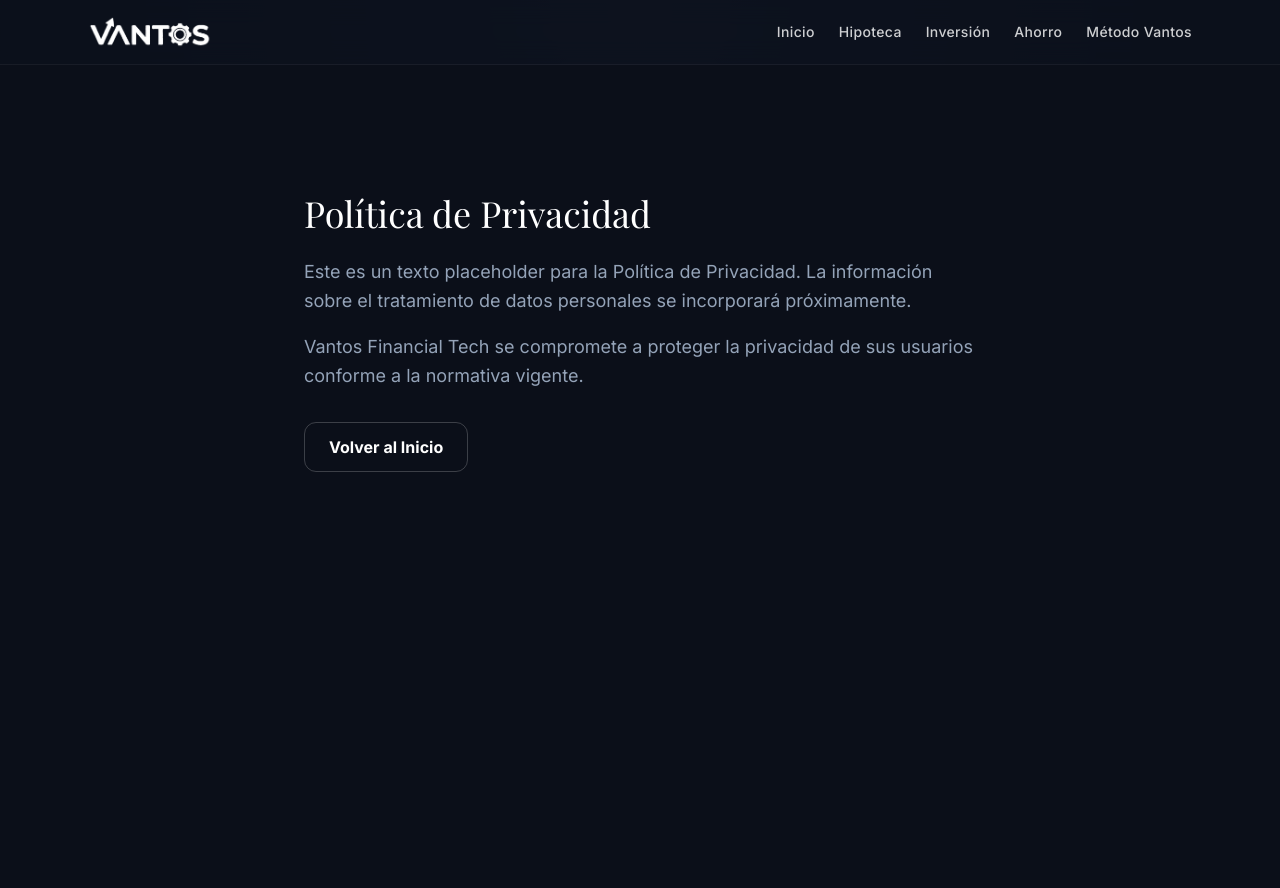
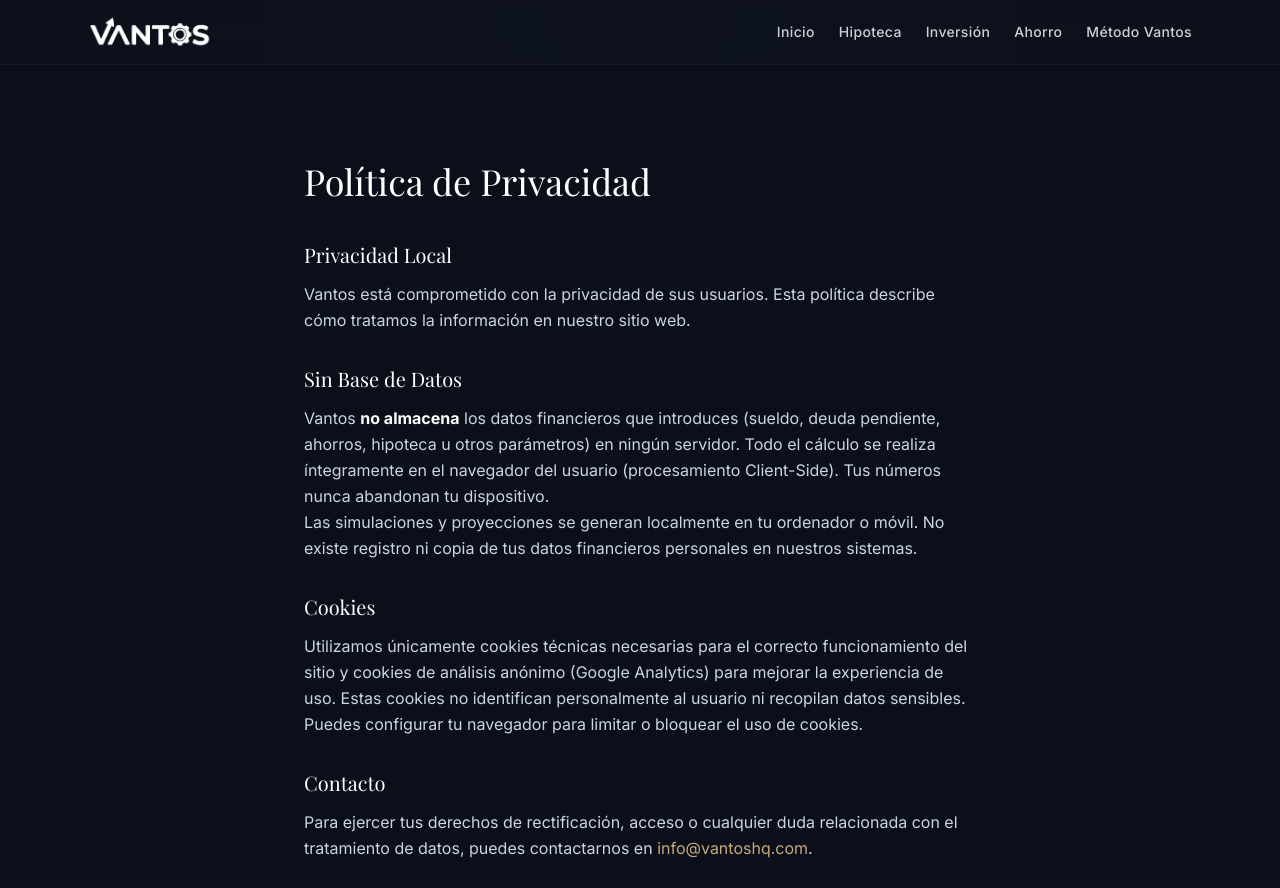
Before and after one commit to bombardeenLaUA/Vantos, a Next.js app: page /privacidad in a window 1280 px wide. Shown: the top 888 px of the page. Built offline with nearby package versions, Linux system fonts and the light colour scheme; a web font is replaced by a local one.

Commit message:
retoques finales definitivos + paginas legal y privacidad

```diff
--- a/app/aviso-legal/page.tsx
+++ b/app/aviso-legal/page.tsx
@@ -2,20 +2,43 @@ import Link from "next/link";
 
 export default function AvisoLegalPage() {
   return (
-    <div className="min-h-screen bg-vantos-dark pt-32 px-6 pb-12">
+    <div className="min-h-screen bg-vantos-dark pt-24 pb-16 px-4 sm:px-6">
       <div className="max-w-2xl mx-auto">
-        <h1 className="font-serif text-4xl text-white mb-6">Aviso Legal</h1>
-        <div className="text-slate-400 text-lg leading-relaxed space-y-4">
-          <p>
-            Este es un texto placeholder para el Aviso Legal. La información legal completa se incorporará próximamente.
-          </p>
-          <p>
-            Vantos Financial Tech se reserva el derecho de actualizar este aviso según la normativa aplicable.
-          </p>
+        <h1 className="font-serif text-4xl text-white mb-10">Aviso Legal</h1>
+
+        <div className="text-slate-300 leading-relaxed space-y-8">
+          <section>
+            <h2 className="font-serif text-xl text-white mb-3">Propiedad</h2>
+            <p>
+              VantosHQ es un proyecto educativo. Este sitio web y sus herramientas son de titularidad de VantosHQ, proyecto orientado a la divulgación y educación financiera.
+            </p>
+          </section>
+
+          <section>
+            <h2 className="font-serif text-xl text-white mb-3">Uso de la Herramienta</h2>
+            <p>
+              Las simulaciones mostradas en este sitio son estimaciones matemáticas basadas exclusivamente en los datos introducidos por el usuario. No constituyen una oferta vinculante ni asesoramiento financiero regulado. Los resultados tienen carácter meramente orientativo e informativo.
+            </p>
+          </section>
+
+          <section>
+            <h2 className="font-serif text-xl text-white mb-3">Propiedad Intelectual</h2>
+            <p>
+              El diseño gráfico, la estructura, los contenidos, el código fuente y cuantos elementos conforman este sitio web son titularidad de VantosHQ. Queda prohibida su reproducción, distribución o utilización sin autorización expresa.
+            </p>
+          </section>
+
+          <section>
+            <h2 className="font-serif text-xl text-white mb-3">Exención de Responsabilidad</h2>
+            <p>
+              VantosHQ no se hace responsable de las decisiones financieras adoptadas por los usuarios en base a los cálculos realizados por estas herramientas. Recomendamos encarecidamente consultar con un asesor financiero certificado antes de firmar productos bancarios o tomar decisiones que afecten a su patrimonio.
+            </p>
+          </section>
         </div>
+
         <Link
           href="/"
-          className="mt-8 inline-block border border-white/20 text-white px-6 py-3 rounded-xl font-bold hover:bg-white/5 transition-colors"
+          className="mt-12 inline-block border border-white/20 text-white px-6 py-3 rounded-xl font-bold hover:bg-white/5 transition-colors"
         >
           Volver al Inicio
         </Link>
--- a/app/page.tsx
+++ b/app/page.tsx
@@ -2,7 +2,7 @@ import Link from "next/link";
 
 export default function Home() {
   return (
-    <section className="relative min-h-[90vh] flex items-center bg-vantos-dark overflow-hidden">
+    <section className="relative min-h-0 flex items-center bg-vantos-dark overflow-hidden">
       {/* Luces ambientales (blur extremo, baja opacidad) */}
       <div
         className="absolute top-0 left-0 w-[400px] h-[400px] rounded-full blur-3xl opacity-[0.12] bg-indigo-500 pointer-events-none"
@@ -17,21 +17,21 @@ export default function Home() {
         aria-hidden
       />
 
-      <div className="relative max-w-6xl mx-auto px-4 sm:px-6 py-16 w-full">
-        <div className="grid grid-cols-1 lg:grid-cols-2 gap-12 lg:gap-16 items-center">
+      <div className="relative max-w-6xl mx-auto px-4 sm:px-6 py-10 w-full">
+        <div className="grid grid-cols-1 lg:grid-cols-2 gap-10 lg:gap-12 items-center">
           {/* Columna izquierda: texto */}
-          <div className="space-y-6">
+          <div className="space-y-4">
             <p className="text-xs font-sans font-medium tracking-[0.25em] text-vantos-gold uppercase">
-              Estrategia Hipotecaria
+              Suite Financiera Integral
             </p>
             <h1 className="font-serif text-4xl sm:text-5xl lg:text-6xl font-semibold tracking-tight text-white leading-[1.1]">
-              Domina tu Deuda, Diseña tu{" "}
+              Domina tu Patrimonio, Diseña tu{" "}
               <span className="bg-gradient-to-r from-vantos-gold via-amber-200 to-vantos-gold bg-clip-text text-transparent">
                 Libertad
               </span>
             </h1>
             <p className="text-slate-400 font-sans text-base lg:text-lg max-w-xl leading-relaxed">
-              Simula en segundos si te conviene amortizar o invertir. Sin fórmulas ocultas: números claros y una recomendación basada en tu caso.
+              Simula hipotecas, proyecta inversiones y planifica ahorros en segundos. Sin fórmulas ocultas: números claros y decisiones basadas en datos.
             </p>
             <div className="grid grid-cols-1 md:grid-cols-3 gap-4 w-full max-w-4xl mx-auto">
               <Link
@@ -55,7 +55,7 @@ export default function Home() {
             </div>
             <Link
               href="/como-funciona"
-              className="block mt-12 text-lg text-white/60 hover:text-vantos-gold hover:underline underline-offset-8 transition-colors"
+              className="block mt-8 text-lg text-white/60 hover:text-vantos-gold hover:underline underline-offset-8 transition-colors"
             >
               ¿Cómo funciona el método Vantos?
             </Link>
--- a/app/privacidad/page.tsx
+++ b/app/privacidad/page.tsx
@@ -2,20 +2,53 @@ import Link from "next/link";
 
 export default function PrivacidadPage() {
   return (
-    <div className="min-h-screen bg-vantos-dark pt-32 px-6 pb-12">
+    <div className="min-h-screen bg-vantos-dark pt-24 pb-16 px-4 sm:px-6">
       <div className="max-w-2xl mx-auto">
-        <h1 className="font-serif text-4xl text-white mb-6">Política de Privacidad</h1>
-        <div className="text-slate-400 text-lg leading-relaxed space-y-4">
-          <p>
-            Este es un texto placeholder para la Política de Privacidad. La información sobre el tratamiento de datos personales se incorporará próximamente.
-          </p>
-          <p>
-            Vantos Financial Tech se compromete a proteger la privacidad de sus usuarios conforme a la normativa vigente.
-          </p>
+        <h1 className="font-serif text-4xl text-white mb-10">Política de Privacidad</h1>
+
+        <div className="text-slate-300 leading-relaxed space-y-8">
+          <section>
+            <h2 className="font-serif text-xl text-white mb-3">Privacidad Local</h2>
+            <p>
+              Vantos está comprometido con la privacidad de sus usuarios. Esta política describe cómo tratamos la información en nuestro sitio web.
+            </p>
+          </section>
+
+          <section>
+            <h2 className="font-serif text-xl text-white mb-3">Sin Base de Datos</h2>
+            <p>
+              Vantos <strong className="text-white">no almacena</strong> los datos financieros que introduces (sueldo, deuda pendiente, ahorros, hipoteca u otros parámetros) en ningún servidor. Todo el cálculo se realiza íntegramente en el navegador del usuario (procesamiento Client-Side). Tus números nunca abandonan tu dispositivo.
+            </p>
+            <p>
+              Las simulaciones y proyecciones se generan localmente en tu ordenador o móvil. No existe registro ni copia de tus datos financieros personales en nuestros sistemas.
+            </p>
+          </section>
+
+          <section>
+            <h2 className="font-serif text-xl text-white mb-3">Cookies</h2>
+            <p>
+              Utilizamos únicamente cookies técnicas necesarias para el correcto funcionamiento del sitio y cookies de análisis anónimo (Google Analytics) para mejorar la experiencia de uso. Estas cookies no identifican personalmente al usuario ni recopilan datos sensibles. Puedes configurar tu navegador para limitar o bloquear el uso de cookies.
+            </p>
+          </section>
+
+          <section>
+            <h2 className="font-serif text-xl text-white mb-3">Contacto</h2>
+            <p>
+              Para ejercer tus derechos de rectificación, acceso o cualquier duda relacionada con el tratamiento de datos, puedes contactarnos en{" "}
+              <a
+                href="mailto:info@vantoshq.com"
+                className="text-vantos-gold hover:underline"
+              >
+                info@vantoshq.com
+              </a>
+              .
+            </p>
+          </section>
         </div>
+
         <Link
           href="/"
-          className="mt-8 inline-block border border-white/20 text-white px-6 py-3 rounded-xl font-bold hover:bg-white/5 transition-colors"
+          className="mt-12 inline-block border border-white/20 text-white px-6 py-3 rounded-xl font-bold hover:bg-white/5 transition-colors"
         >
           Volver al Inicio
         </Link>
--- a/components/MortgageCalculator.tsx
+++ b/components/MortgageCalculator.tsx
@@ -154,15 +154,14 @@ export default function MortgageCalculator() {
   return (
     <div className="w-full">
       <div className="grid grid-cols-12 gap-6 lg:gap-8 items-start">
-
-        {/* COLUMNA 1: Configuración (lg:col-span-3) */}
-        <div className="col-span-12 lg:col-span-3 space-y-6">
+        {/* COLUMNA 1: Configuración (lg:col-span-3) - alineada al inicio con la columna de resultados */}
+        <div className="col-span-12 lg:col-span-3 space-y-6 lg:self-start">
           <div className="bg-white/5 rounded-3xl p-6 shadow-sm lg:sticky lg:top-8 border border-white/10">
             <h2 className="text-lg font-bold text-slate-100 flex items-center gap-2 font-sans tracking-wide">
               <span className="bg-black/20 p-2 rounded-lg text-vantos-gold"><DollarSign className="w-5 h-5"/></span>
               Configuración
             </h2>
-            <p className="text-xs text-gray-400 mt-1 mb-4 font-sans">Ajusta tus parámetros actuales.</p>
+            <p className="text-xs text-gray-400 mb-4 font-sans">Ajusta tus parámetros actuales.</p>
 
             <div className="space-y-6">
               {/* Input: Deuda */}
```
